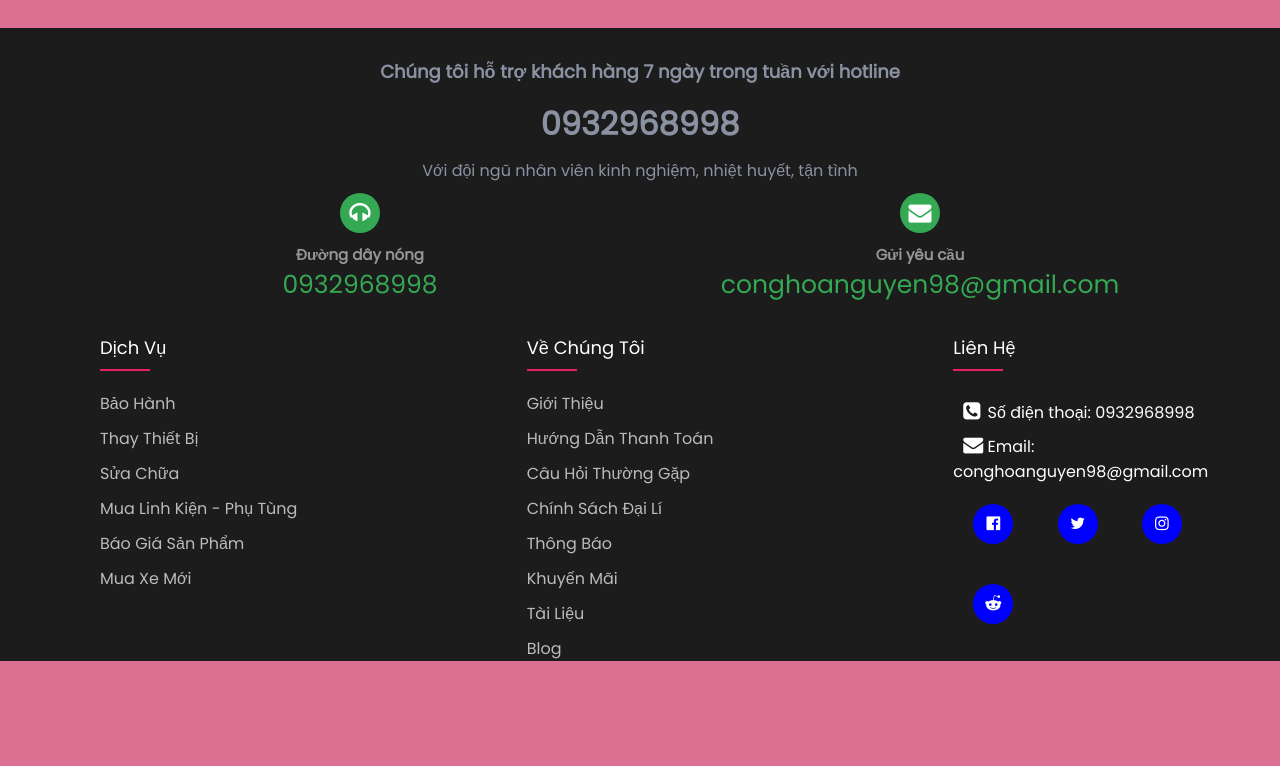
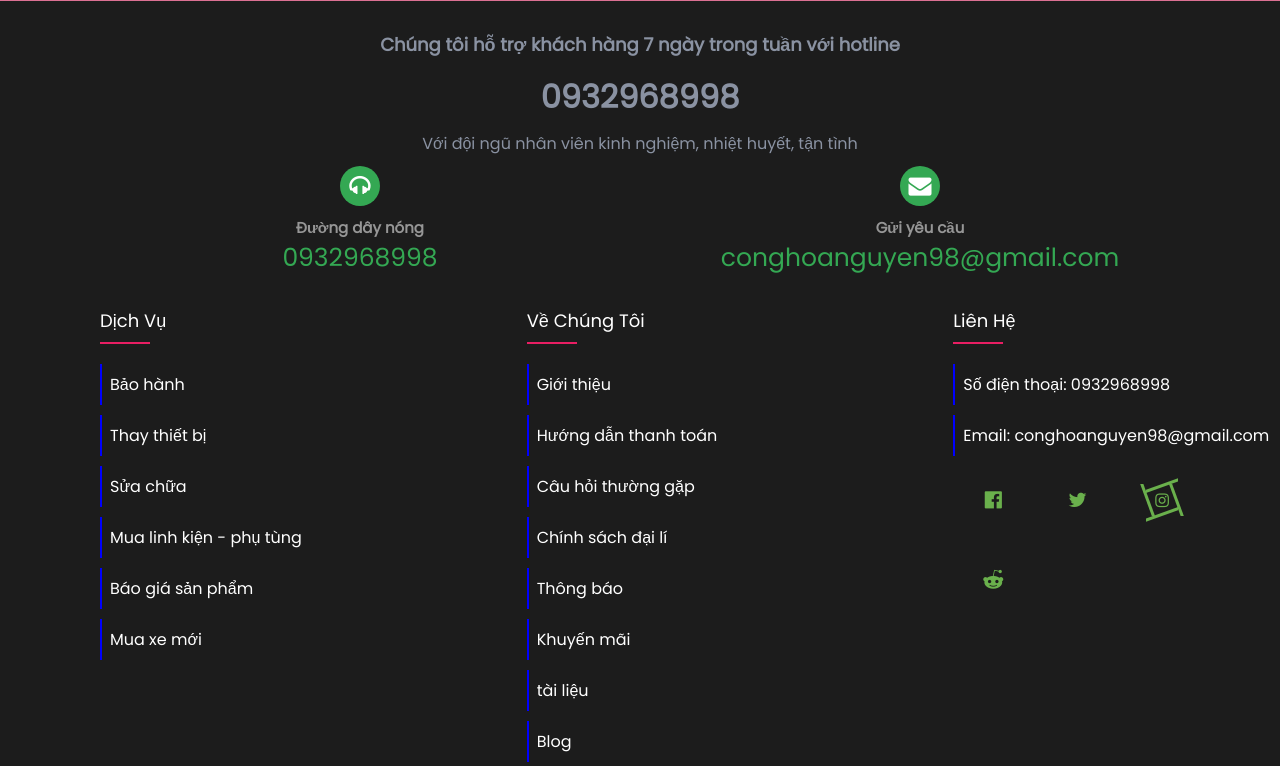
Before and after one commit to lqtungntn/WEB-ASSIGNMENT_1, a PHP site: page /Contacts.html in a window 1280 px wide. Shown: the part 889-1655 px from the top of the page. Before the commit the page ends 1550 px from the top, so only its background shows below. Run offline with PHP 8.4, Linux system fonts and the light colour scheme.

Commit message:
Add files via upload

```diff
--- a/Contact/Contacts.css
+++ b/Contact/Contacts.css
@@ -251,6 +303,7 @@
 
 #footer .footer-info .footer-sec ul{
     list-style-type: none;
+    position: relative;
 }
 
 #footer .footer-info .footer-sec h2{
@@ -273,42 +326,101 @@
     width: 50px;
 }
 
+/*Hover Effect ---- Footer Info*/
+
 #footer .footer-info .footer-sec ul li:not(:last-child){
     margin-bottom: 10px;
 }
 
-#footer .footer-info .footer-sec ul li a{
+#footer .footer-info .footer-sec ul li{
+    position: relative;
+    left: 0;
+    color: white;
+    margin: 4px 0;
+    list-style: none;
+    border-left: 2px solid blue;
+    transition: 0.5s;
+    cursor: pointer;
     text-decoration: none;
-    font-size: 16px;
-    text-transform: capitalize;
-    color: #ffffff;
-    font-weight: 300;
-    color: #bbbbbb;
-    display: block;
-    transition: all 0.3s ease;
 }
 
-#footer .footer-info .footer-sec ul li a:hover{
-    color: blue;
-    padding-left: 10px;
+#footer .footer-info .footer-sec ul li::before{
+    content: '';
+    position: absolute;
+    width: 100%;
+    height: 100%;
+    background-color: blue;
+    transform: scaleX(0);
+    transform-origin: left;
+    transition: 0.5s;
+
 }
+
+#footer .footer-info .footer-sec ul li:hover{
+    left: 10px;
+}
+
+#footer .footer-info .footer-sec ul li a{
+    position: relative;
+    padding: 8px;
+    display: inline-block;
+    z-index: 1;
+    transition: 0.5s;
+    text-decoration: none;
+    color: white;
+}
+
+#footer .footer-info .footer-sec ul li:hover a{
+    color: black;
+    font-weight: 700;
+    text-decoration: none;
+}
+
+#footer .footer-info .footer-sec ul li:hover::before{
+    transform: scaleX(0.8);
+}
+
+/*Hover Effect ---- Footer Info Social link */
 
 #footer .footer-info .footer-sec .social-link a{
     display: inline-block;
     height: 40px;
     width: 40px;
-    background-color:blue;
+    font-size: 20px;
     margin: 20px;
     text-align: center;
     line-height: 40px;
     border-radius: 50%;
-    color: #ffffff;
-    transition: all 0.5s ease;
+    color: #6ab04c;
+    transition: .4s linear;
+}
+
+#footer .footer-info .footer-sec .social-link a::before,
+#footer .footer-info .footer-sec .social-link a::after{
+    content: '';
+    position: absolute;
+    box-sizing: border-box;
+    width: 100%;
+    height: 100%;
+    left: 0;
+    top: 0;
+    transition: .4s linear;
 }
 
 #footer .footer-info .footer-sec .social-link a:hover{
-    color: red;
-    background-color: pink;
+    transform: scale(.8);
+}
+
+#footer .footer-info .footer-sec .social-link a:hover::before{
+    border-left: 4px solid;
+    border-right: 4px solid;
+    transform: skewX(20deg);
+}
+
+#footer .footer-info .footer-sec .social-link a:hover::after{
+    border-top: 4px solid;
+    border-bottom: 4px solid;
+    transform: skewY(-20deg);
 }
 
 #footer .footer-info .footer-sec .info nav a{
@@ -317,16 +429,12 @@
     transition: all 0.5s ease;
 }
 
-#footer .footer-info .footer-sec .info nav a:hover{
-    color: blue;
-    text-decoration: none;
-    padding-left: 10px;
+@media (max-width: 767px){
+    #footer .footer-info{
+        flex-direction: column;
+    }
+
+    #footer .footer-info .footer-sec{
+        margin-top: 10px;
+    }
 }
-
-#footer .footer-info .footer-sec .info nav a i{
-    color: #ffffff;
-    width: 10px;
-    height: 10px;
-    margin: 10px;
-    font-size: 20px;
-}
--- a/Contact/Contacts.html
+++ b/Contact/Contacts.html
@@ -70,8 +70,8 @@
                             <textarea required="required"></textarea>
                             <span>Tin nhắn muốn gửi...</span>
                         </div>
-                        <div class="inputBox">
-                            <input type="submit" name="" value="Gửi">
+                        <div class="effect-submit">
+                            <button class="submit">Gửi</button>
                         </div>
                     </form>
                 </div>
@@ -136,13 +136,10 @@
                 </section>
                 <section class="footer-sec">
                     <h2>Liên hệ</h2>
-                    <div class="info">
-                        <nav>
-                            <a href="#"><i class="fa fa-phone-square" aria-hidden="true" id="BG-hp"></i> Số điện thoại: 0932968998</a>
-                            <br>
-                            <a href="#"><i class="fa fa-envelope" aria-hidden="true" id="BG-env"></i> Email: conghoanguyen98@gmail.com</a>
-                        </nav>
-                    </div>
+                        <ul>
+                            <li><a href="#">Số điện thoại: 0932968998</a></li>
+                            <li><a href="#">Email: conghoanguyen98@gmail.com</a></li>
+                        </ul>
                     <div class="social-link">
                         <a href=""><i class="fa fa-facebook-official" aria-hidden="true"></i></a>
                         <a href=""><i class="fa fa-twitter" aria-hidden="true"></i></a>
```
Also changed, not shown: other parts of Contact/Contacts.css (+64 -12 lines).
